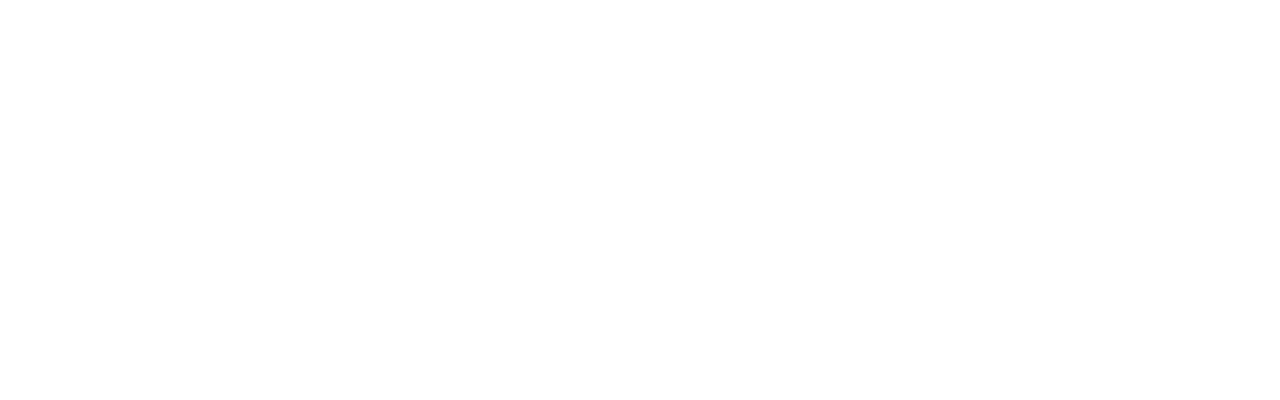
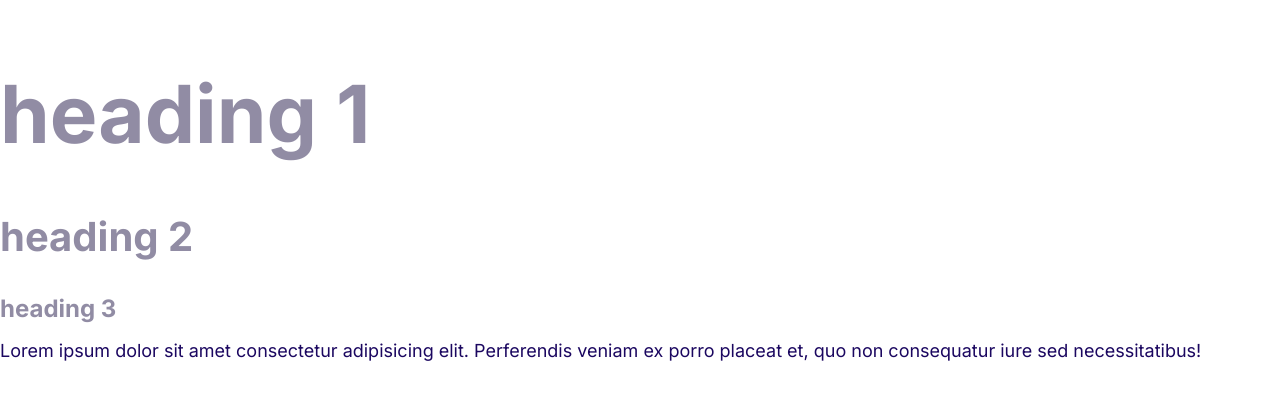
Before and after one commit to Coder-Aftab/apify, a plain HTML site: page index.html in a window 1280 px wide. Drawn offline with Linux system fonts and the light colour scheme.

Commit message:
defined styles for the fonts

```diff
--- a/css/styles.css
+++ b/css/styles.css
@@ -1,7 +1,54 @@
+html {
+  font-size: 62.5%;
+}
+
 :root {
-  --color-primary: #2584ff ;
+  --color-primary: #2584ff;
   --color-secondary: #00d9ff;
   --color-accent: #ff3400;
   --color-body: #1b0760;
   --color-heading: #918ca4;
 }
+body {
+  font-family: Inter, Arial, Helvetica, sans-serif;
+  color: var(--color-body);
+  font: 2.4rem;
+  line-height: 1.5;
+}
+
+h1,
+h2,
+h3 {
+  color: var(--color-heading);
+  margin-bottom: 1rem;
+}
+h1 {
+  font-size: 7rem;
+}
+
+h2 {
+  font-size: 4rem;
+}
+h3 {
+  font-size: 3rem;
+}
+
+p {
+  margin-top: 0;
+}
+
+/* Tablet Version */
+@media screen and (min-width: 1024px) {
+  body {
+    font-size: 1.8rem;
+  }
+  h1 {
+    font-size: 8rem;
+  }
+  h2 {
+    font-size: 4rem;
+  }
+  h3 {
+    font-size: 2.4rem;
+  }
+}
--- a/index.html
+++ b/index.html
@@ -6,12 +6,19 @@
   <meta http-equiv="X-UA-Compatible" content="IE=edge">
   <meta name="viewport" content="width=device-width, initial-scale=1.0">
   <title>Aftab-Online</title>
+  <link rel="preconnect" href="https://fonts.googleapis.com">
+  <link rel="preconnect" href="https://fonts.gstatic.com" crossorigin>
+  <link href="https://fonts.googleapis.com/css2?family=Inter:wght@400;700&display=swap" rel="stylesheet">
   <link rel="stylesheet" href="/css/normalize.css" />
   <link rel="stylesheet" href="/css/styles.css">
 </head>
 
 <body>
 
+  <h1>heading 1</h1>
+  <h2>heading 2</h2>
+  <h3>heading 3</h3>
+  <p>Lorem ipsum dolor sit amet consectetur adipisicing elit. Perferendis veniam ex porro placeat et, quo non consequatur iure sed necessitatibus!</p>
 </body>
 
 </html>
```
